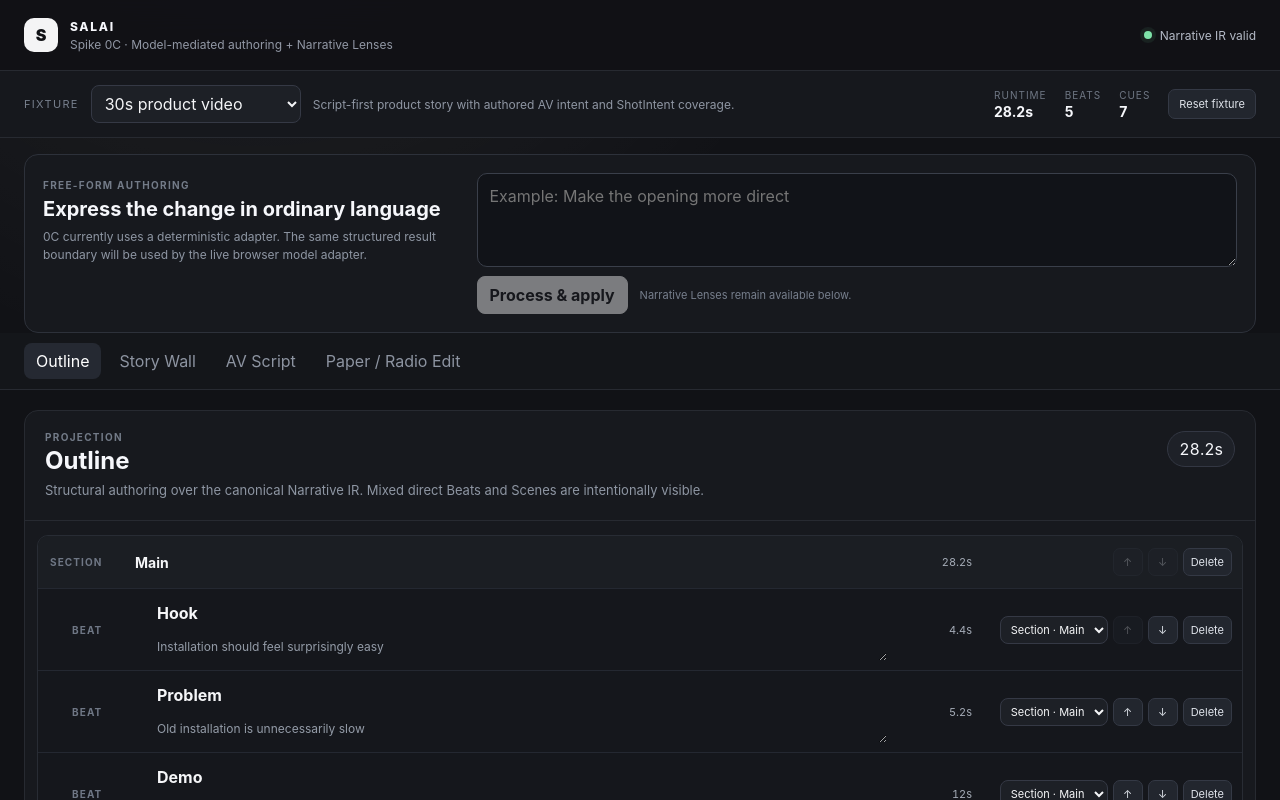
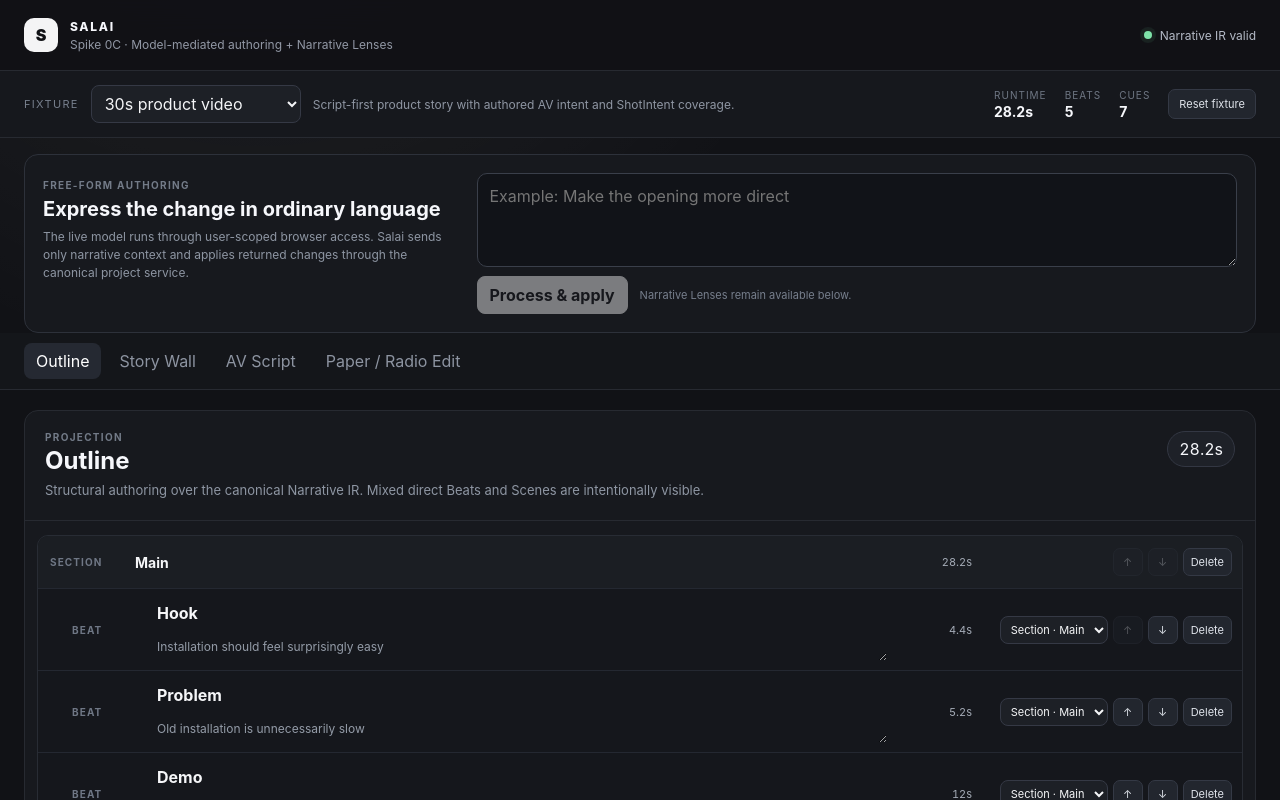
Before and after one commit to kimda90/salai, a React (Vite) app in the folder packages/spike-demo/: page / in a window 1280 px wide. Shown: the top 800 px of the page. Built offline with nearby package versions, Linux system fonts and the light colour scheme.

Commit message:
feat: use live browser adapter in authoring surface

```diff
--- a/packages/spike-demo/src/authoring/AuthoringSurface.tsx
+++ b/packages/spike-demo/src/authoring/AuthoringSurface.tsx
@@ -1,7 +1,7 @@
 import { useState } from "react";
 import { useSalaiController } from "../controller";
 import type { AuthoringAdapter } from "./contract";
-import { deterministicAuthoringAdapter } from "./deterministic-adapter";
+import { puterAuthoringAdapter } from "./puter-adapter";
 import { runAuthoringTurn } from "./result";
 
 type AuthoringStatus =
@@ -11,7 +11,7 @@ type AuthoringStatus =
   | { kind: "error"; message: string };
 
 export function AuthoringSurface({
-  adapter = deterministicAuthoringAdapter,
+  adapter = puterAuthoringAdapter,
 }: {
   adapter?: AuthoringAdapter;
 }) {
@@ -44,8 +44,8 @@ export function AuthoringSurface({
         <span className="eyebrow">Free-form authoring</span>
         <h2>Express the change in ordinary language</h2>
         <p>
-          0C currently uses a deterministic adapter. The same structured result boundary will
-          be used by the live browser model adapter.
+          The live model runs through user-scoped browser access. Salai sends only narrative
+          context and applies returned changes through the canonical project service.
         </p>
       </div>
       <div className="authoring-input-area">
```
